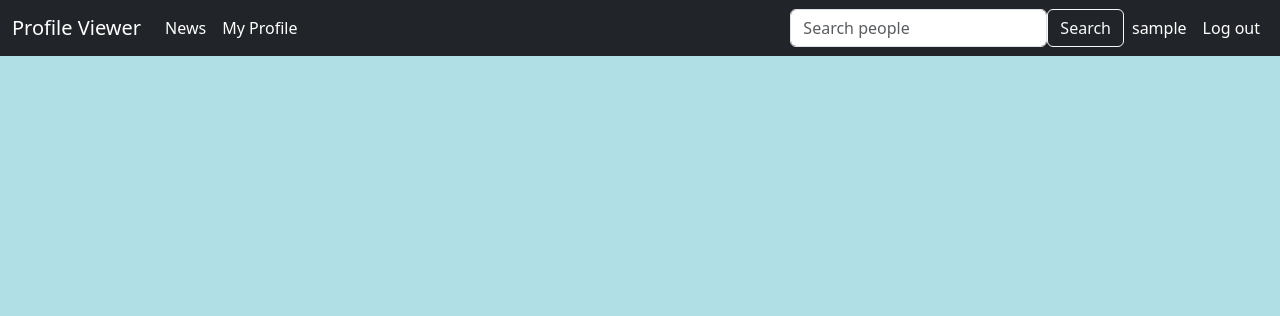
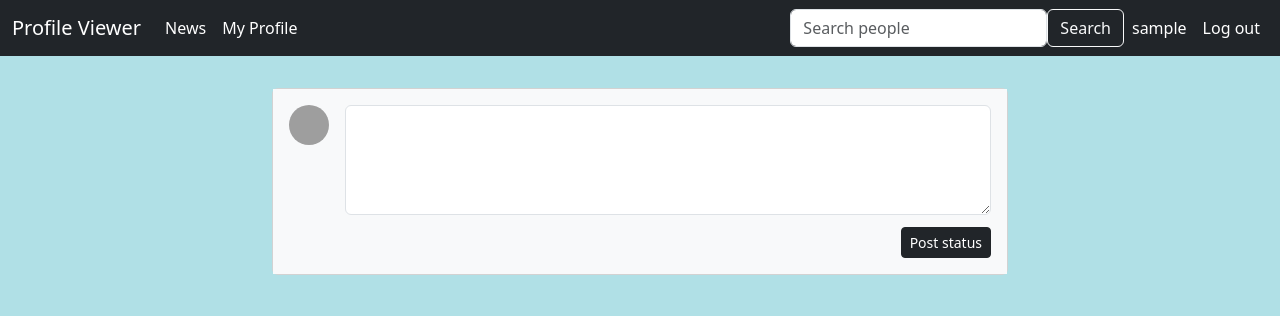
Before and after one commit to Johnny-FTW/Django-Profile-Viewer, a Django app: page /news/ in a window 1280 px wide. Shown: the top 316 px of the page. Run offline with Django 4.2, Linux system fonts and the light colour scheme; the visitor is signed in with stand-in values (Sample User, id 1); data that the repository does not hold is empty; grey boxes are pictures that could not be loaded.

Commit message:
status template

```diff
--- a/viewer/templates/news.html
+++ b/viewer/templates/news.html
@@ -3,11 +3,51 @@
 {% block title %}News{% endblock %}
 
 {% block content %}
+<section>
+    <div class="container my-3 py-3">
+        <div class="row d-flex justify-content-center">
+            <div class="col-md-12 col-lg-10 col-xl-8">
+                <div class="card">
+                <div class="card-body" style="background-color: #f8f9fa;">
 
+                    <div class="d-flex flex-start w-100">
+
+                        {% if request.user.profile.profile_picture %}
+                        <img class="rounded-circle shadow-1-strong me-3"
+                             src="{{ request.user.profile.profile_picture }}" alt="avatar" width="40"
+                             height="40"/>
+                        {% else %}
+                        <img class="rounded-circle shadow-1-strong me-3"
+                             src="https://i.pinimg.com/236x/d6/cd/f2/d6cdf2a5daaf96462127cc31fb621851.jpg"
+                             alt="avatar" width="40"
+                             height="40"/>
+                        {% endif %}
+
+                        <form method="post" action="" class="w-100">
+                            {% csrf_token %}
+                            <div class="form-outline">
+                                <textarea class="form-control" id="id_status" name="comment" rows="4"
+                                          style="background: #fff;"></textarea>
+                                <input type="hidden" name="status_id" value="{{ status.id }}">
+                            </div>
+
+                            <div class="float-end mt-2 pt-1">
+                                <button type="submit" class="btn btn-dark btn-sm">
+                                    Post status
+                                </button>
+                            </div>
+                        </form>
+                    </div>
+                </div>
+                   </div>
+            </div>
+        </div>
+    </div>
+</section>
 
 {% for status in statuses %}
 <section>
-    <div class="container my-5 py-5">
+    <div class="container my-3 py-3">
         <div class="row d-flex justify-content-center">
             <div class="col-md-12 col-lg-10 col-xl-8">
                 <div class="card">
@@ -80,7 +120,8 @@
                     </div>
 
 
-                    <div class="card-footer py-3 border-0 d-none" style="background-color: #f8f9fa;" id = "comment-form">
+                    <div class="card-footer py-3 border-0 d-none" style="background-color: #f8f9fa;"
+                         id="comment-form">
                         <div class="d-flex flex-start w-100">
                             {% if request.user.profile.profile_picture %}
                             <img class="rounded-circle shadow-1-strong me-3"
@@ -93,12 +134,12 @@
                                  height="40"/>
                             {% endif %}
 
-                            <form method="post" action="{% url 'add_comment' %}" class="w-100" >
+                            <form method="post" action="{% url 'add_comment' %}" class="w-100">
                                 {% csrf_token %}
                                 <div class="form-outline">
                                 <textarea class="form-control" id="id_comment" name="comment" rows="4"
                                           style="background: #fff;"></textarea>
-                                    <input type="hidden"  name="status_id" value="{{ status.id }}">
+                                    <input type="hidden" name="status_id" value="{{ status.id }}">
                                 </div>
 
                                 <div class="float-end mt-2 pt-1">
@@ -111,6 +152,7 @@
                                     </button>
                                 </div>
                             </form>
+
                         </div>
                     </div>
 
@@ -130,8 +172,9 @@
                                  height="40"/>
                             {% endif %}
                             <div>
-                                <h6 class="fw-bold mb-1"><a href="{% url 'profile' username=comment.user.username %}"
-                                                            class="text-dark text-decoration-none">
+                                <h6 class="fw-bold mb-1"><a
+                                        href="{% url 'profile' username=comment.user.username %}"
+                                        class="text-dark text-decoration-none">
                                     {{comment.user.first_name }} {{ comment.user.last_name }}</a></h6>
                                 <p class="text-muted small mb-0">
                                     {{ comment.date_created }}
```
